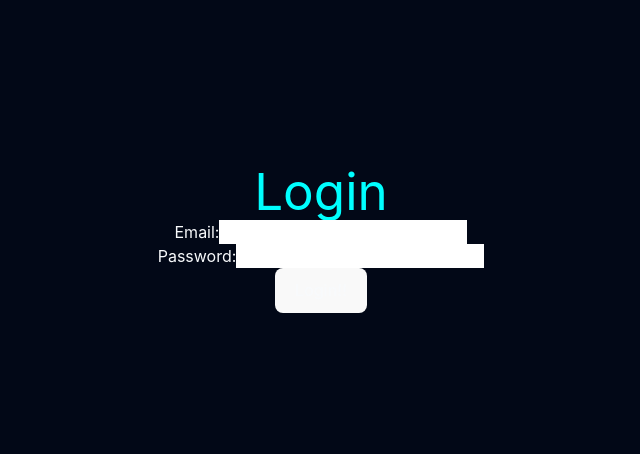
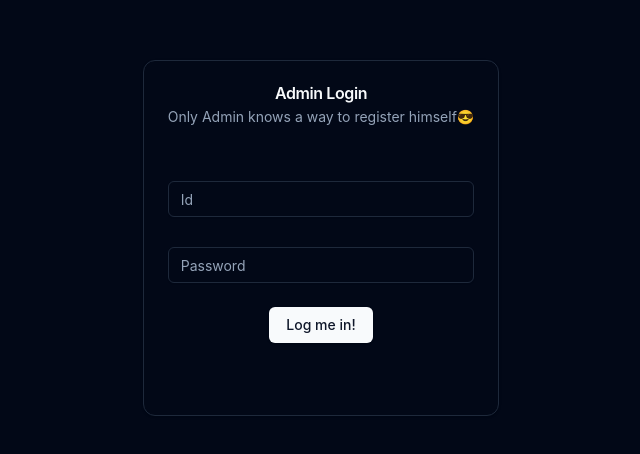
Before and after one commit to GadangiSainag/qr-hunt-web, a React (Vite) app in the folder frontend/: page /admin/login in a window 1280 px wide. Shown: the part 162-616 px from the top of the page, without its empty margins (319-959 px from the left). Built offline with nearby package versions, Linux system fonts and the light colour scheme; no server answers.

Commit message:
Beautify admin login page

```diff
--- /dev/null
+++ b/frontend/src/Components/ui/button.tsx
@@ -0,0 +1,57 @@
+import * as React from "react"
+import { Slot } from "@radix-ui/react-slot"
+import { cva, type VariantProps } from "class-variance-authority"
+
+import { cn } from "@/lib/utils"
+
+const buttonVariants = cva(
+  "inline-flex items-center justify-center gap-2 whitespace-nowrap rounded-md text-sm font-medium transition-colors focus-visible:outline-none focus-visible:ring-1 focus-visible:ring-ring disabled:pointer-events-none disabled:opacity-50 [&_svg]:pointer-events-none [&_svg]:size-4 [&_svg]:shrink-0",
+  {
+    variants: {
+      variant: {
+        default:
+          "bg-primary text-primary-foreground shadow hover:bg-primary/90",
+        destructive:
+          "bg-destructive text-destructive-foreground shadow-sm hover:bg-destructive/90",
+        outline:
+          "border border-input bg-background shadow-sm hover:bg-accent hover:text-accent-foreground",
+        secondary:
+          "bg-secondary text-secondary-foreground shadow-sm hover:bg-secondary/80",
+        ghost: "hover:bg-accent hover:text-accent-foreground",
+        link: "text-primary underline-offset-4 hover:underline",
+      },
+      size: {
+        default: "h-9 px-4 py-2",
+        sm: "h-8 rounded-md px-3 text-xs",
+        lg: "h-10 rounded-md px-8",
+        icon: "h-9 w-9",
+      },
+    },
+    defaultVariants: {
+      variant: "default",
+      size: "default",
+    },
+  }
+)
+
+export interface ButtonProps
+  extends React.ButtonHTMLAttributes<HTMLButtonElement>,
+    VariantProps<typeof buttonVariants> {
+  asChild?: boolean
+}
+
+const Button = React.forwardRef<HTMLButtonElement, ButtonProps>(
+  ({ className, variant, size, asChild = false, ...props }, ref) => {
+    const Comp = asChild ? Slot : "button"
+    return (
+      <Comp
+        className={cn(buttonVariants({ variant, size, className }))}
+        ref={ref}
+        {...props}
+      />
+    )
+  }
+)
+Button.displayName = "Button"
+
+export { Button, buttonVariants }
--- /dev/null
+++ b/frontend/src/Components/ui/card.tsx
@@ -0,0 +1,76 @@
+import * as React from "react"
+
+import { cn } from "@/lib/utils"
+
+const Card = React.forwardRef<
+  HTMLDivElement,
+  React.HTMLAttributes<HTMLDivElement>
+>(({ className, ...props }, ref) => (
+  <div
+    ref={ref}
+    className={cn(
+      "rounded-xl border bg-card text-card-foreground shadow",
+      className
+    )}
+    {...props}
+  />
+))
+Card.displayName = "Card"
+
+const CardHeader = React.forwardRef<
+  HTMLDivElement,
+  React.HTMLAttributes<HTMLDivElement>
+>(({ className, ...props }, ref) => (
+  <div
+    ref={ref}
+    className={cn("flex flex-col space-y-1.5 p-6", className)}
+    {...props}
+  />
+))
+CardHeader.displayName = "CardHeader"
+
+const CardTitle = React.forwardRef<
+  HTMLParagraphElement,
+  React.HTMLAttributes<HTMLHeadingElement>
+>(({ className, ...props }, ref) => (
+  <h2
+    ref={ref}
+    className={cn("font-semibold leading-none tracking-tight", className)}
+    {...props}
+  />
+))
+CardTitle.displayName = "CardTitle"
+
+const CardDescription = React.forwardRef<
+  HTMLParagraphElement,
+  React.HTMLAttributes<HTMLParagraphElement>
+>(({ className, ...props }, ref) => (
+  <p
+    ref={ref}
+    className={cn("text-sm text-muted-foreground", className)}
+    {...props}
+  />
+))
+CardDescription.displayName = "CardDescription"
+
+const CardContent = React.forwardRef<
+  HTMLDivElement,
+  React.HTMLAttributes<HTMLDivElement>
+>(({ className, ...props }, ref) => (
+  <div ref={ref} className={cn("p-6 pt-0", className)} {...props} />
+))
+CardContent.displayName = "CardContent"
+
+const CardFooter = React.forwardRef<
+  HTMLDivElement,
+  React.HTMLAttributes<HTMLDivElement>
+>(({ className, ...props }, ref) => (
+  <div
+    ref={ref}
+    className={cn("flex items-center p-6 pt-0", className)}
+    {...props}
+  />
+))
+CardFooter.displayName = "CardFooter"
+
+export { Card, CardHeader, CardFooter, CardTitle, CardDescription, CardContent }
--- /dev/null
+++ b/frontend/src/Components/ui/input.tsx
@@ -0,0 +1,24 @@
+import * as React from "react"
+
+import { cn } from "@/lib/utils"
+
+export interface InputProps extends React.InputHTMLAttributes<HTMLInputElement> {}
+
+const Input = React.forwardRef<HTMLInputElement, InputProps>(
+  ({ className, type, ...props }, ref) => {
+    return (
+      <input
+        type={type}
+        className={cn(
+          "flex h-9 w-full rounded-md border border-input bg-transparent px-3 py-1 text-sm shadow-sm transition-colors file:border-0 file:bg-transparent file:text-sm file:font-medium file:text-foreground placeholder:text-muted-foreground focus-visible:outline-none focus-visible:ring-1 focus-visible:ring-ring disabled:cursor-not-allowed disabled:opacity-50",
+          className
+        )}
+        ref={ref}
+        {...props}
+      />
+    )
+  }
+)
+Input.displayName = "Input"
+
+export { Input }
--- /dev/null
+++ b/frontend/src/Components/ui/label.tsx
@@ -0,0 +1,24 @@
+import * as React from "react"
+import * as LabelPrimitive from "@radix-ui/react-label"
+import { cva, type VariantProps } from "class-variance-authority"
+
+import { cn } from "@/lib/utils"
+
+const labelVariants = cva(
+  "text-sm font-medium leading-none peer-disabled:cursor-not-allowed peer-disabled:opacity-70"
+)
+
+const Label = React.forwardRef<
+  React.ElementRef<typeof LabelPrimitive.Root>,
+  React.ComponentPropsWithoutRef<typeof LabelPrimitive.Root> &
+    VariantProps<typeof labelVariants>
+>(({ className, ...props }, ref) => (
+  <LabelPrimitive.Root
+    ref={ref}
+    className={cn(labelVariants(), className)}
+    {...props}
+  />
+))
+Label.displayName = LabelPrimitive.Root.displayName
+
+export { Label }
--- a/frontend/src/Pages/Admin/Login.tsx
+++ b/frontend/src/Pages/Admin/Login.tsx
@@ -1,9 +1,20 @@
 import axios from "axios";
 import React, { useState } from "react";
 import style from "./login.module.css";
-
 import { useNavigate } from "react-router-dom";
 import { useAuth } from "../../context/hooks";
+import { Button } from "@/Components/ui/button";
+import { Label } from "@/Components/ui/label";
+import { Input } from "@/Components/ui/input";
+import {
+  Card,
+  CardContent,
+  CardDescription,
+  CardFooter,
+  CardHeader,
+  CardTitle,
+} from "@/Components/ui/card";
+
 const Login = () => {
   const navigate = useNavigate();
   const [userName, setUserName] = useState("");
@@ -39,27 +50,53 @@
 
   return (
     <div>
-      <h1 className={style.test}>Login</h1>
-      {isAuthenticated && role === 'admin' && "already logged in"}
+      <Card>
+        <CardHeader>
+          <CardTitle>Admin Login</CardTitle>
+          <CardDescription>
+            Only Admin knows a way to register himself😎
+          </CardDescription>
+        </CardHeader>
+        <CardContent>
           <form onSubmit={handleSubmit}>
-        <label>Email:</label>
-        <input
-          required={true}
+            <div className="grid w-full max-w-sm items-center gap-1.5">
+              {/* <Label htmlFor="id-admin">Id</Label> */}
+              <br />
+              <Input
                 type="text"
                 value={userName}
+                id="id-admin"
                 onChange={(e) => setUserName(e.target.value)}
+                placeholder="Id"
+                required={true}
               />
+            </div>
+
+            <div className="grid w-full max-w-sm items-center gap-1.5">
               <br />
-        <label>Password:</label>
-        <input
-          required={true}
+              {/* <Label htmlFor="password" >Password</Label> */}
+              <Input
                 type="password"
+                id="password"
                 value={password}
                 onChange={(e) => setPassword(e.target.value)}
+                placeholder="Password"
+                required={true}
               />
+            </div>
             <br />
-        <button type="submit">Login!!</button>
+            <Button type="submit">Log me in!</Button>
           </form>
+            <br />
+            {isAuthenticated &&
+              role === "admin" &&
+              <p className="text-lime-300">You are already logged in 🔥</p>}
+        </CardContent>
+        <CardFooter>
+          <div>
+          </div>
+        </CardFooter>
+      </Card>
     </div>
   );
 };
```
Lines whose indentation alone changed are shown as unchanged.
